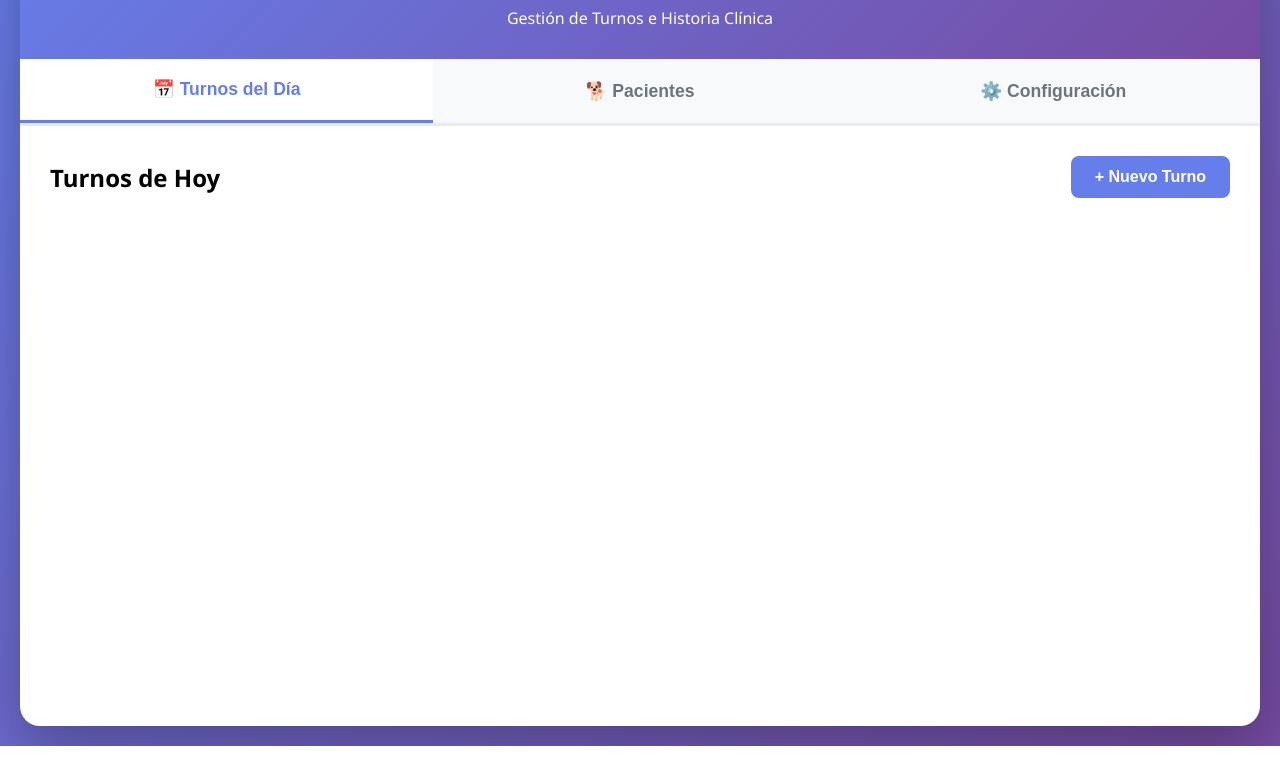
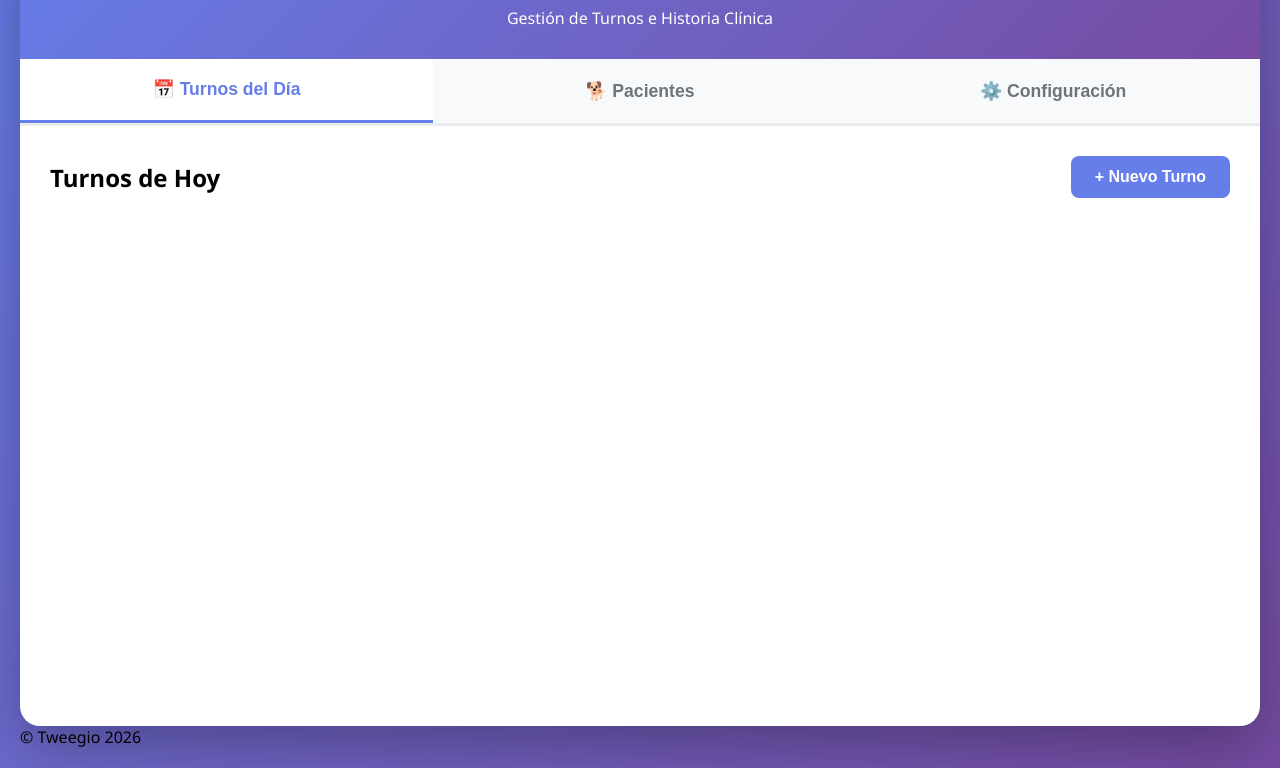
Before and after one commit to tweegio/veterinaria_hermida, a plain HTML site: page index.html in a window 1280 px wide. Shown: the part 108-876 px from the top of the page. Before the commit the page ends 854 px from the top, so only its background shows below. Drawn offline with Linux system fonts and the light colour scheme.

```diff
--- a/index.html
+++ b/index.html
@@ -957,5 +957,8 @@
             }
         };
     </script>
+    <footer>
+        &#xa9 Tweegio 2026
+    </footer>
 </body>
 </html>
```
